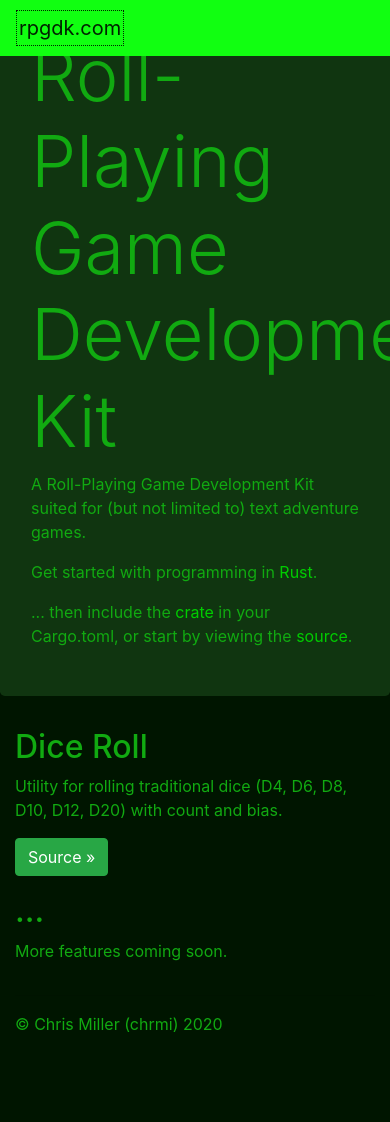
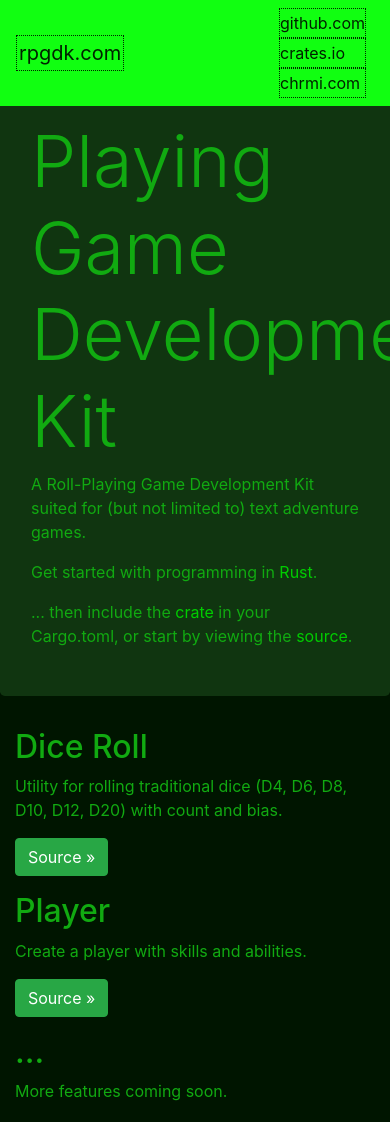
Before and after one commit to chrmi/rpgdk, a plain HTML site: page docs/index.html in a window 390 px wide. Shown: the top 1122 px of the page. Before the commit the page ends 1052 px from the top, so only its background shows below. Drawn offline with nearby package versions, Linux system fonts and the light colour scheme.

Commit message:
webpage update

```diff
--- a/docs/index.html
+++ b/docs/index.html
@@ -49,10 +49,7 @@
 	<body>
 		<nav class="navbar navbar-expand-md navbar-custom fixed-top">
 			<a class="navbar-brand" href="http://rpgdk.com">rpgdk.com</a>
-			<button class="navbar-toggler" type="button" data-toggle="collapse" data-target="#navbarDefault" aria-controls="navbarDefault" aria-expanded="false" aria-label="Toggle navigation">
-				<span class="navbar-toggler-icon"></span>
-			</button>
-			<div class="collapse navbar-collapse" id="navbar">
+			<div id="navbar">
 				<ul class="navbar-nav mr-auto">
 					<li class="nav-item">
 						<a class="nav-link" href="https://github.com/chrmi/rpgdk" target="_blank">github.com</a>
@@ -83,6 +80,11 @@
 						<p><a class="btn btn-success" href="https://github.com/chrmi/rpgdk/blob/dev/src/dice/mod.rs" role="button">Source &raquo;</a></p>
 					</div>
 					<div class="col-md-4">
+						<h2>Player</h2>
+						<p>Create a player with skills and abilities.</p>
+						<p><a class="btn btn-success" href="https://github.com/chrmi/rpgdk/blob/dev/src/player/mod.rs" role="button">Source &raquo;</a></p>
+					</div>
+                    <div class="col-md-4">
                         <h2>...</h2>
                         <p>More features coming soon.</p>
                     </div>
```
Lines whose indentation alone changed are shown as unchanged.
